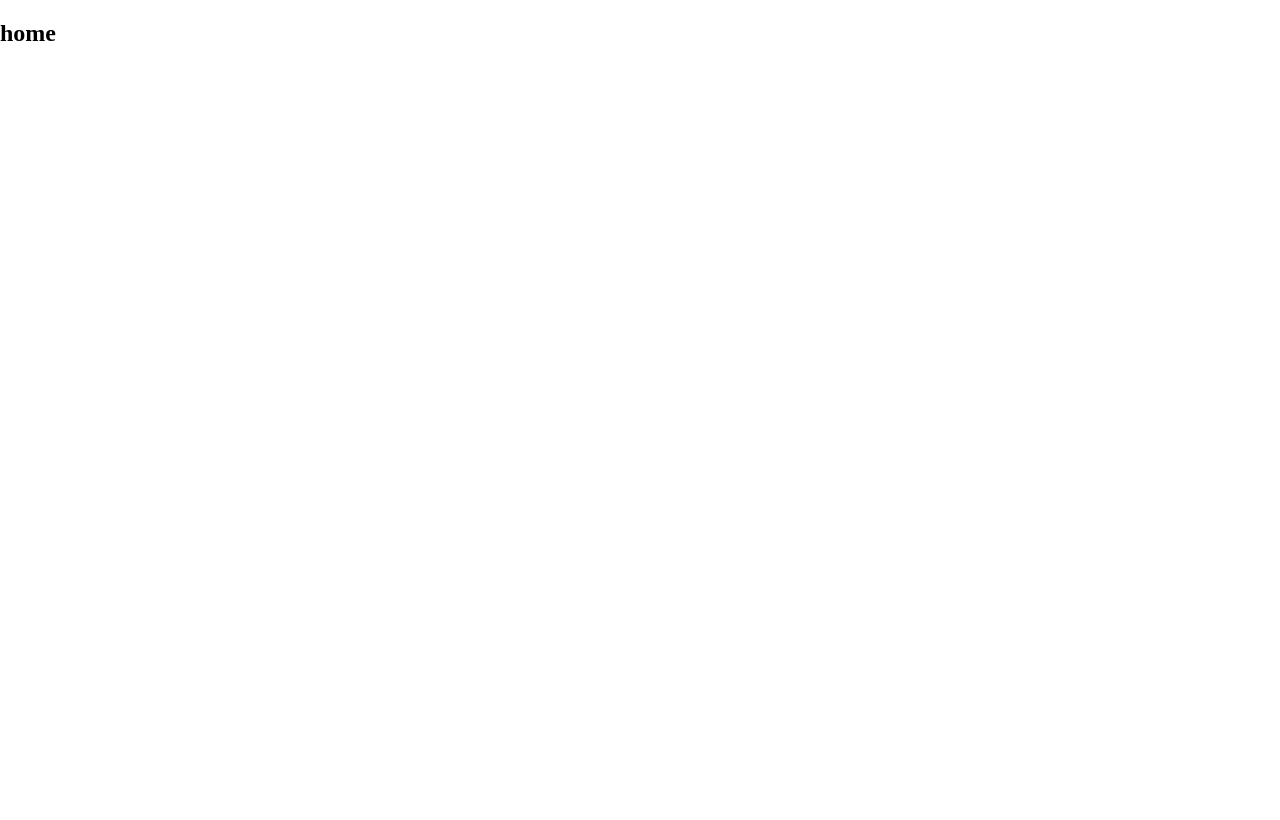
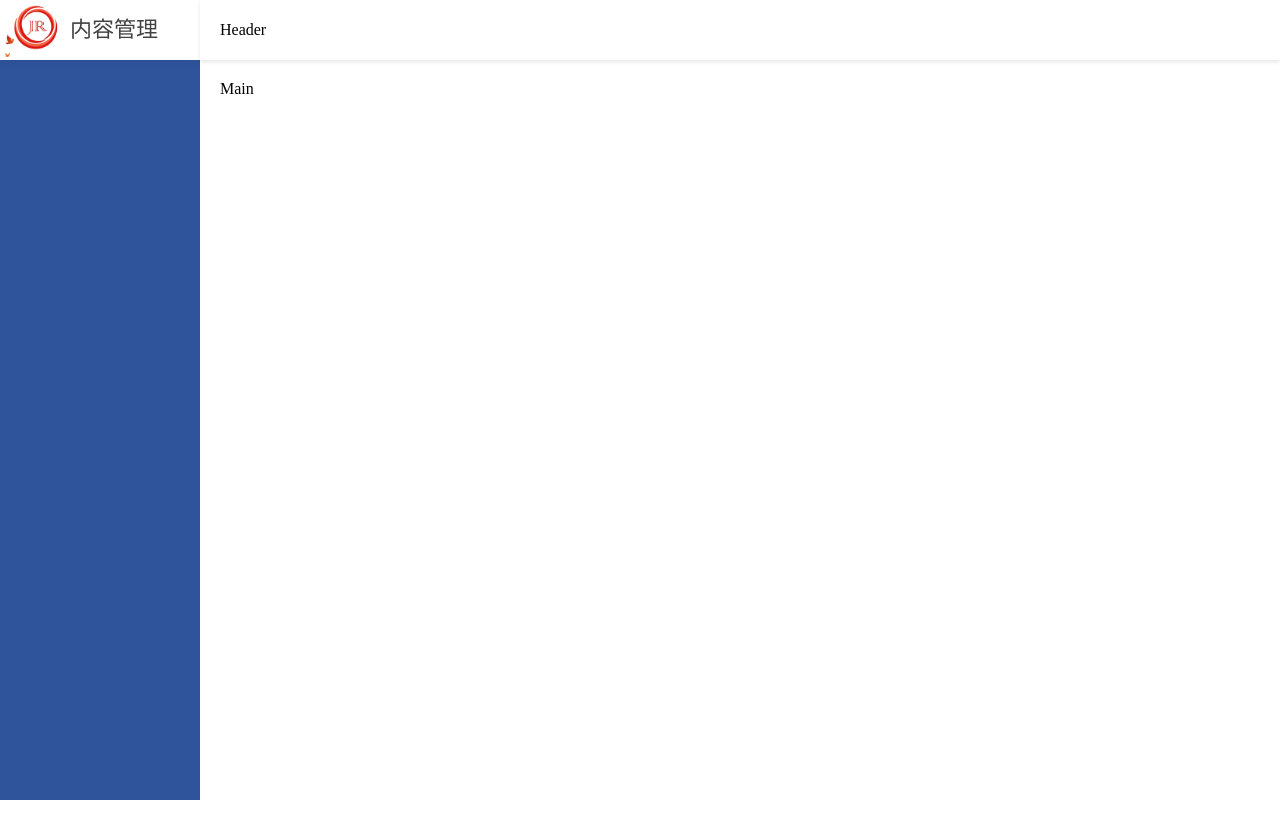
Before and after one commit to mietl/type-vue-cms, a Vue app: page /#/home in a window 1280 px wide. Built offline with nearby package versions, Linux system fonts and the light colour scheme.

Commit message:
feat(home页面搭建): home page

```diff
--- a/components.d.ts
+++ b/components.d.ts
@@ -9,11 +9,16 @@ export {}
 
 declare module '@vue/runtime-core' {
   export interface GlobalComponents {
+    ElAside: typeof import('element-plus/es')['ElAside']
     ElButton: typeof import('element-plus/es')['ElButton']
+    ElContainer: typeof import('element-plus/es')['ElContainer']
+    ElHeader: typeof import('element-plus/es')['ElHeader']
     ElInput: typeof import('element-plus/es')['ElInput']
     ElLink: typeof import('element-plus/es')['ElLink']
+    ElMain: typeof import('element-plus/es')['ElMain']
     ElTabPane: typeof import('element-plus/es')['ElTabPane']
     ElTabs: typeof import('element-plus/es')['ElTabs']
+    NavMenu: typeof import('./src/components/nav-menu/NavMenu.vue')['default']
     RouterLink: typeof import('vue-router')['RouterLink']
     RouterView: typeof import('vue-router')['RouterView']
   }
--- /dev/null
+++ b/src/components/nav-menu/NavMenu.vue
@@ -0,0 +1,41 @@
+<template>
+  <div class="nav-menu">
+    <div class="logo">
+      <img class="img" src="@/assets/img/logo.png" alt="" />
+      <h2 class="title">内容管理</h2>
+    </div>
+  </div>
+</template>
+
+<script setup lang="ts"></script>
+
+<style lang="less" scoped>
+.nav-menu {
+  display: flex;
+  justify-content: space-between;
+  align-items: center;
+  height: 60px;
+  // padding: 10px 20px;
+  background-color: #fff;
+  box-shadow: 0 0 10px rgba(0, 0, 0, 0.1);
+}
+.logo {
+  display: flex;
+  align-items: center;
+  justify-content: space-between;
+
+  // #c9c5c2
+  .img {
+    // height: 126px;
+    height: 60px;
+    transform: scale(1.5);
+    margin-right: 10px;
+  }
+
+  .title {
+    font-size: 22px;
+    font-weight: normal;
+    color: #424242;
+  }
+}
+</style>
--- a/src/router/index.ts
+++ b/src/router/index.ts
@@ -9,7 +9,7 @@ import { LOGIN_TOKEN } from '@/config/constant';
 const routes:RouteRecordRaw[]= [
   {
     path:'/',
-    redirect:'/main'
+    redirect:'/home'
   },
   {
     path:'/login',
@@ -18,6 +18,10 @@ const routes:RouteRecordRaw[]= [
   {
     path:'/home',
     component:()=>import('@/views/home/HomePage.vue')
+  },
+  {
+    path:'/:patchMatch(.*)',
+    component:()=>import('@/views/NotFoundPage.vue')
   }
 ];
 
--- a/src/views/NotFoundPage.vue
+++ b/src/views/NotFoundPage.vue
@@ -0,0 +1,7 @@
+<template>
+  <div>page not found</div>
+</template>
+
+<script setup lang="ts"></script>
+
+<style scoped></style>
--- a/src/views/home/HomePage.vue
+++ b/src/views/home/HomePage.vue
@@ -1,17 +1,40 @@
 <template>
-  <div>
-    <h2>home</h2>
+  <div class="home">
+    <el-container class="main-container">
+      <el-aside width="200px">
+        <nav-menu></nav-menu>
+      </el-aside>
+      <el-container>
+        <el-header>Header</el-header>
+        <el-main>Main</el-main>
+      </el-container>
+    </el-container>
   </div>
 </template>
 
-<script lang="ts">
-import { defineComponent } from 'vue'
+<script setup lang="ts"></script>
 
-export default defineComponent({
-  setup() {
-    return {}
+<style lang="less" scoped>
+.home {
+  height: 100%;
+
+  .main-container {
+    height: 100%;
   }
-})
-</script>
 
-<style scoped></style>
+  .el-aside {
+    // background-color: #001529;
+    background-color: #2f549c;
+    color: #fff;
+  }
+
+  .el-header {
+    background-color: #fff;
+    display: flex;
+    align-items: center;
+    justify-content: space-between;
+    padding: 0 20px;
+    box-shadow: 0 2px 4px rgba(0, 0, 0, 0.1);
+  }
+}
+</style>
```
Also changed, not shown: src/assets/img/logo.jpeg (added), src/assets/img/logo.png (added).
